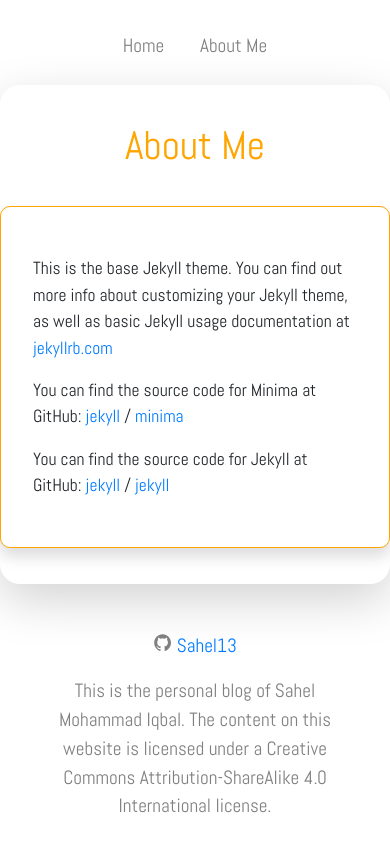
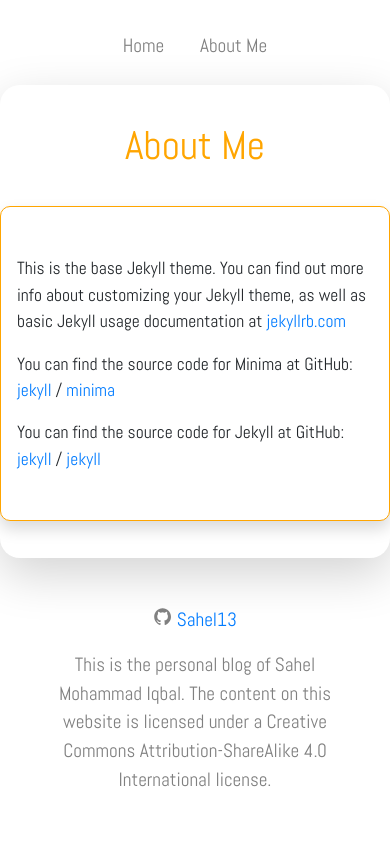
Before and after one commit to Sahel13/TheStudentWatch-Old, a Jekyll site: the page built from about.md, in a window 390 px wide. Shown: the top 852 px of the page. Built offline with Jekyll 4.4.1, drawn with Linux system fonts in a browser that asks for light colours; nearby versions of some CDN libraries.

Commit message:
Content takes full width in small screens

```diff
--- a/_sass/base_styling.scss
+++ b/_sass/base_styling.scss
@@ -16,10 +16,6 @@ main {
     padding-left: 0;
     padding-right: 0;
   }
-
-  .jumbotron {
-    padding: 0.5rem;
-  }
 }
 
 .jumbotron {
--- a/_sass/post_page.scss
+++ b/_sass/post_page.scss
@@ -9,3 +9,11 @@
 		font-size: 1.1rem;
 	}
 }
+
+/* Content takes the full width in small screens */
+@media (max-width: 576px) {
+  .postDetail {
+  	padding-right: 1rem;
+  	padding-left: 1rem;
+  }
+}
```
